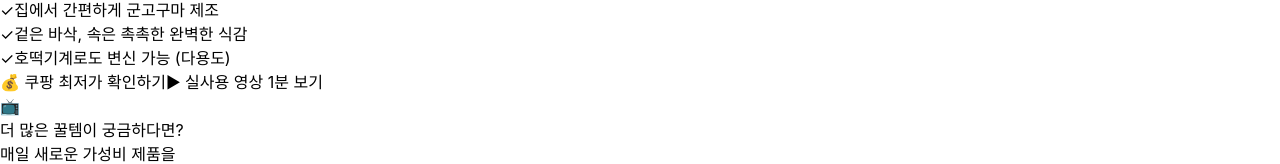
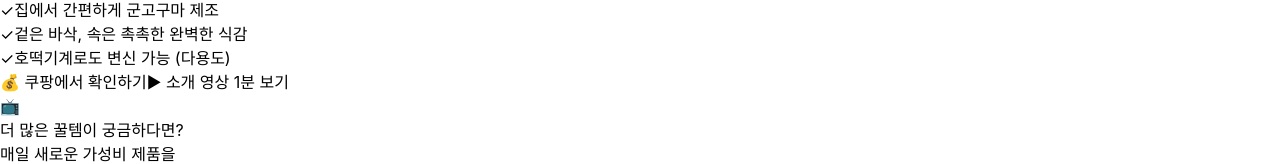
Before and after one commit to wouldyoutem/buyit, a React (Vite) app: page / in a window 1280 px wide. Shown: the part 3594-3758 px from the top of the page. Built offline with nearby package versions, Linux system fonts and the light colour scheme.

Commit message:
refactor: ProductCard 버튼 문구 수정
- "쿠팡 최저가 확인하기" → "쿠팡에서 확인하기"
- "실사용 영상" → "소개 영상"

```diff
--- a/src/components/ProfileCard.tsx
+++ b/src/components/ProfileCard.tsx
@@ -87,7 +87,7 @@ function ProductCard({ product }: ProductCardProps) {
             className="block w-full text-center px-4 py-4 bg-blue-600 text-white rounded-xl hover:bg-blue-700 transition-colors font-bold shadow-md active:scale-98 text-base"
             aria-label={`${product.productName} 쿠팡에서 가격 확인하고 구매`}
           >
-            💰 쿠팡 최저가 확인하기
+            💰 쿠팡에서 확인하기
           </a>
 
           {/* 서브 CTA - 유튜브 */}
@@ -98,7 +98,7 @@ function ProductCard({ product }: ProductCardProps) {
               rel="noopener noreferrer"
               className="block w-full text-center px-4 py-3 bg-red-50 text-red-600 rounded-xl hover:bg-red-100 transition-colors font-semibold border-2 border-red-200 active:scale-98 text-sm"
             >
-              ▶ 실사용 영상 1분 보기
+              ▶ 소개 영상 1분 보기
             </a>
           )}
         </div>
```
